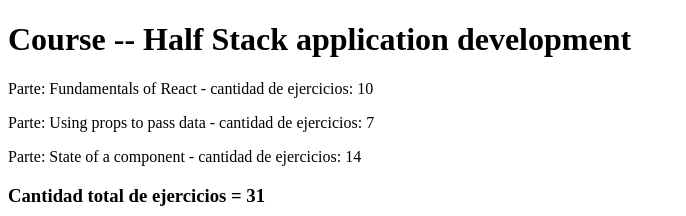
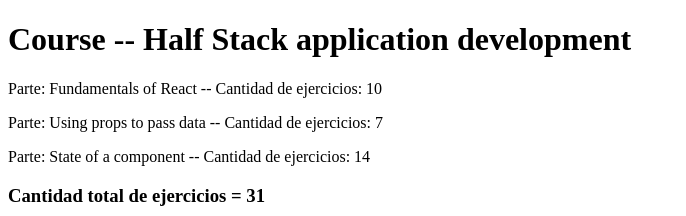
Before and after one commit to XavierSs21/FullStack---Open-Course, a React (Vite) app in the folder Part1/exercise1/: page / in a window 1280 px wide. Shown: the top 216 px of the page, without its empty margins (0-686 px from the left). Built offline with nearby package versions, Linux system fonts and the light colour scheme.

Commit message:
refactor: Excercise 1.2 - componentes refactorizados

```diff
--- a/Part1/exercise1/src/App.jsx
+++ b/Part1/exercise1/src/App.jsx
@@ -1,17 +1,21 @@
 const Header = (props) => {
   return (
-    <>
-      <h1>Course -- {props.course}</h1>
-    </>
+    <h1>Course -- {props.course}</h1>
+  )
+}
+
+const Part = (props) => {
+  return (
+    <p>Parte: {props.parte} -- Cantidad de ejercicios: {props.exercise}</p>
   )
 }
 
 const Content = (props) => {
   return (
     <div>
-      <p>Parte: {props.part1} - cantidad de ejercicios: {props.exercises1}</p>
-      <p>Parte: {props.part2} - cantidad de ejercicios: {props.exercises2}</p>
-      <p>Parte: {props.part3} - cantidad de ejercicios: {props.exercises3}</p>
+      <Part parte={props.part1} exercise={props.exercises1}/>
+      <Part parte={props.part2} exercise={props.exercises2}/>
+      <Part parte={props.part3} exercise={props.exercises3}/>
     </div>
   )
 }
```
